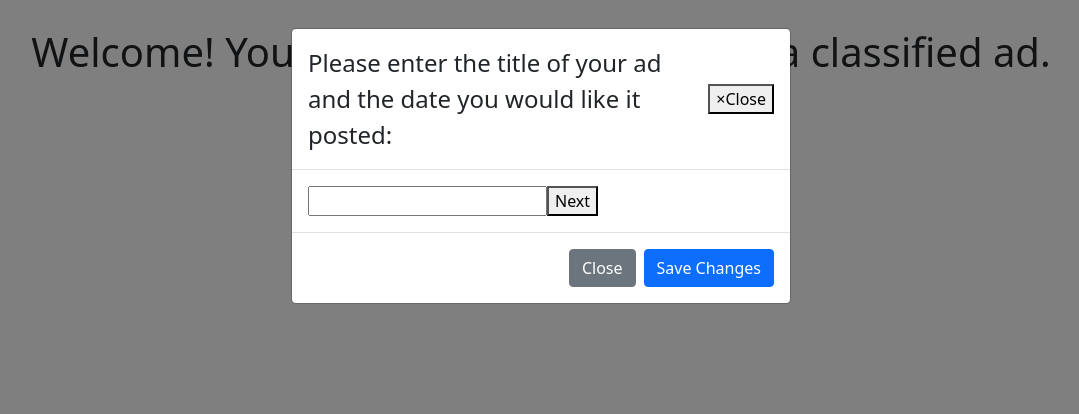
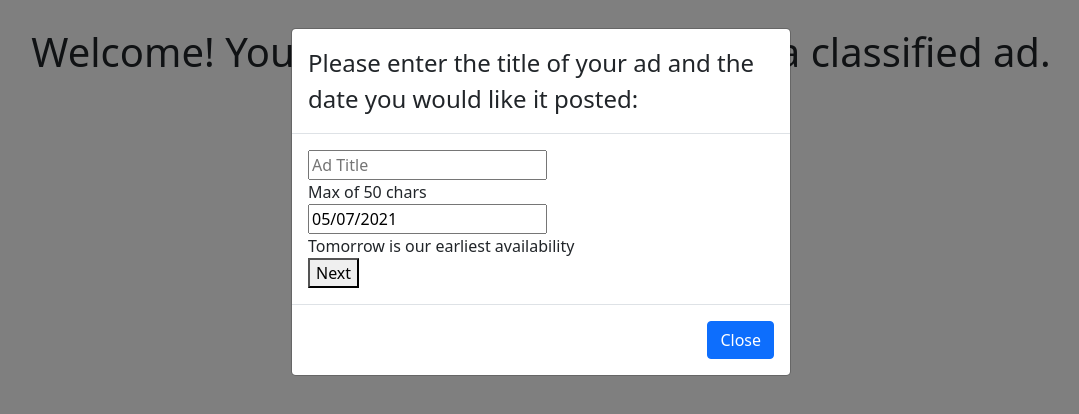
Before and after one commit to aklu96/classified-ad, a Next.js app: page / in a window 1280 px wide. Both pictures are taken after a click on the button "Make a Classified Ad". Shown: the top 414 px of the page, without its empty margins (99-1178 px from the left). Built offline with nearby package versions, Linux system fonts and the light colour scheme.

Commit message:
complete first modal (some styling changes could be added)

```diff
--- a/components/firstModal/AdBasics.tsx
+++ b/components/firstModal/AdBasics.tsx
@@ -1,13 +1,18 @@
 // import Form from 'react-bootstrap/modal';
 // import Button from 'react-bootstrap/button';
 import React from "react";
-import "bootstrap/dist/css/bootstrap.min.css";
+import 'bootstrap/dist/css/bootstrap.min.css';
+import AdDate from './AdDate';
 import validateCharLimit from '../../helperFunctions/validateCharLimit';
+import validateDate from '../../helperFunctions/validateDate';
 
 interface Props { }
 
 interface State {
   adTitle: string;
+  date: Date;
+  showTextError: boolean;
+  showDateError: boolean;
 }
 
 class AdBasics extends React.Component<Props, State> {
@@ -17,9 +22,13 @@ class AdBasics extends React.Component<Props, State> {
 
     this.state = {
       adTitle: '',
+      date: new Date(),
+      showTextError: false,
+      showDateError: false
     }
 
     this.handleInputChange = this.handleInputChange.bind(this);
+    this.updateDate = this.updateDate.bind(this);
   }
 
   handleInputChange(e: React.ChangeEvent<HTMLInputElement>) {
@@ -28,27 +37,76 @@ class AdBasics extends React.Component<Props, State> {
     });
   }
 
+  updateDate(date: Date) {
+    this.setState({
+      date
+    });
+  }
+
+  renderCharError() {
+    const { showTextError } = this.state;
+    if (showTextError) {
+      return (
+        <div className="validationMessage">Please enter a valid input</div>
+      )
+    }
+    return null;
+  }
+
+  renderDateError() {
+    const { showDateError } = this.state;
+    if (showDateError) {
+      return (
+        <div className="validationMessage">Please enter a valid date</div>
+      )
+    }
+    return null;
+  }
+
   render() {
-    const { adTitle } = this.state;
-    console.log(adTitle);
+    const { adTitle, date } = this.state;
     return (
       <div>
         <form>
-          <input name="adTitle" value={adTitle} onChange={this.handleInputChange} />
+          <input name="adTitle" placeholder="Ad Title" value={adTitle} onChange={this.handleInputChange} />
+          <div>Max of 50 chars</div>
+          {this.renderCharError()}
+          <AdDate updateDate={this.updateDate} />
+          <div>Tomorrow is our earliest availability</div>
+          {this.renderDateError()}
           <button
             type="button"
             onClick={() => {
+              // validate each and render respective error messages if wrong
               if (!validateCharLimit(adTitle, 50)) {
-                // render validation text
-                console.log('validation works');
-                return;
+                this.setState({
+                  showTextError: true
+                });
+              } else {
+                this.setState({
+                  showTextError: false
+                });
               }
-              // handle action to move to next form
+              if (!validateDate(date)) {
+                this.setState({
+                  showDateError: true
+                });
+              } else {
+                this.setState({
+                  showDateError: false
+                });
+              }
+
+              // if both fields are satisfied, save state to App and go to the next modal
+              if (validateCharLimit(adTitle, 50) && validateDate(date)) {
+                // go to next modal
+              }
             }}
           >
             Next
           </button>
         </form>
+
       </div>
     );
   }
--- /dev/null
+++ b/components/firstModal/AdDate.tsx
@@ -0,0 +1,20 @@
+import React, { useState } from "react";
+import DatePicker from "react-datepicker";
+import "bootstrap/dist/css/bootstrap.min.css";
+
+interface Props {
+  updateDate: (date: Date) => any;
+}
+
+const AdDate = (props: Props) => {
+  const [startDate, setStartDate] = useState(new Date());
+  const { updateDate } = props;
+  return (
+    <DatePicker selected={startDate} onChange={(date: Date) => {
+      setStartDate(date);
+      updateDate(date);
+    }} />
+  );
+};
+
+export default AdDate;
--- a/components/firstModal/FirstModal.tsx
+++ b/components/firstModal/FirstModal.tsx
@@ -17,18 +17,15 @@ const FirstModal = (props: Props) => {
   return (
     <>
       <Modal show={props.show} onHide={handleClose}>
-        <Modal.Header closeButton>
+        <Modal.Header>
           <Modal.Title>Please enter the title of your ad and the date you would like it posted:</Modal.Title>
         </Modal.Header>
         <Modal.Body>
           <AdBasics />
           </Modal.Body>
         <Modal.Footer>
-          <Button variant="secondary" onClick={handleClose}>
+          <Button variant="primary" onClick={handleClose}>
             Close
-            </Button>
-          <Button variant="primary" onClick={handleClose}>
-            Save Changes
             </Button>
         </Modal.Footer>
       </Modal>
--- a/helperFunctions/validateCharLimit.ts
+++ b/helperFunctions/validateCharLimit.ts
@@ -1,6 +1,6 @@
 const validateCharLimit = (input: string, numChars: number): boolean => {
   console.log(input.length);
-  if (input.length > numChars) {
+  if (input.length > numChars || input.length === 0) {
     return false;
   }
   return true;
--- /dev/null
+++ b/helperFunctions/validateDate.ts
@@ -0,0 +1,8 @@
+const validateDate = (date: Date): boolean => {
+  if (date <= new Date()) {
+    return false;
+  }
+  return true;
+};
+
+export default validateDate;
--- a/package.json
+++ b/package.json
@@ -12,11 +12,13 @@
     "next": "10.2.0",
     "react": "17.0.2",
     "react-bootstrap": "^1.5.2",
+    "react-datepicker": "^3.8.0",
     "react-dom": "17.0.2"
   },
   "devDependencies": {
     "@types/node": "^15.0.2",
     "@types/react": "^17.0.5",
+    "@types/react-datepicker": "^3.1.8",
     "typescript": "^4.2.4"
   }
 }
--- a/styles/styles.css
+++ b/styles/styles.css
@@ -7,3 +7,7 @@
 .welcomePageButtonContainer {
   text-align: center;
 }
+
+.validationMessage {
+  color: red;
+}
```
Also changed, not shown: 1 other file (tests, documents, lock files or other folders).
